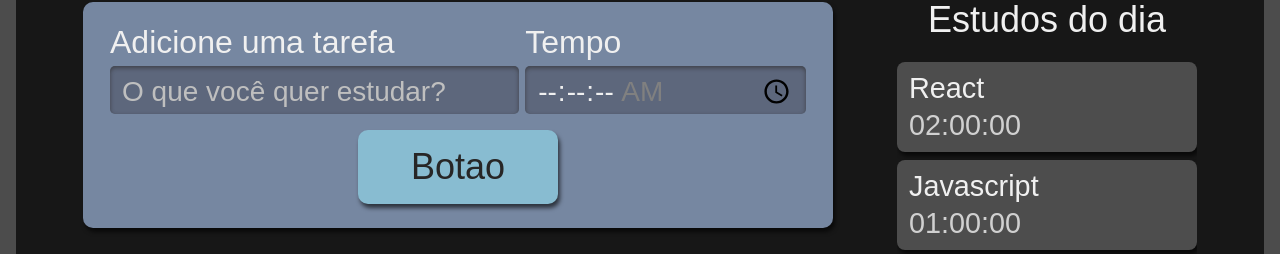
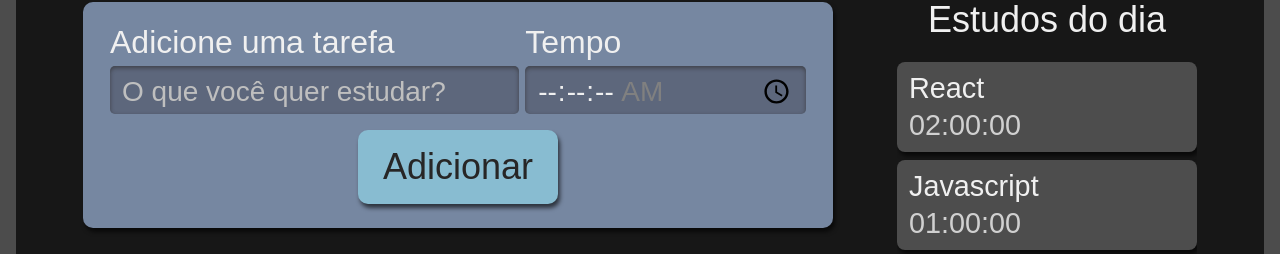
Before and after one commit to leandrolinkolnr/Alura-studies, a React (Create React App) app: page / in a window 1280 px wide. Shown: the part 270-524 px from the top of the page. Built offline with nearby package versions, Linux system fonts and the light colour scheme.

Commit message:
Usando Props no botao

```diff
--- a/src/components/Botao/index.jsx
+++ b/src/components/Botao/index.tsx
@@ -1,11 +1,11 @@
 import React from 'react';
 import style from './Botao.module.scss'
 
-class Botao extends React.Component {
+class Botao extends React.Component<{ texto: string }> {
     render(){
         return (
         <button className={style.botao}>
-            Botao
+            { this.props.texto }
         </button>
     )}
 }
--- a/src/components/Formulario/index.jsx
+++ b/src/components/Formulario/index.tsx
@@ -21,7 +21,7 @@ class Formulario extends React.Component {
                     <input type="time" step="1" name="tempo" id="tempo"
                     min="00:00:00" max="01:30:00" required />
                 </div>
-                <Botao/>
+                <Botao texto="Adicionar" />
             </form>
         )
     }
```
Also changed, not shown: src/components/Lista/index.tsx (renamed from src/components/Lista/index.js).
